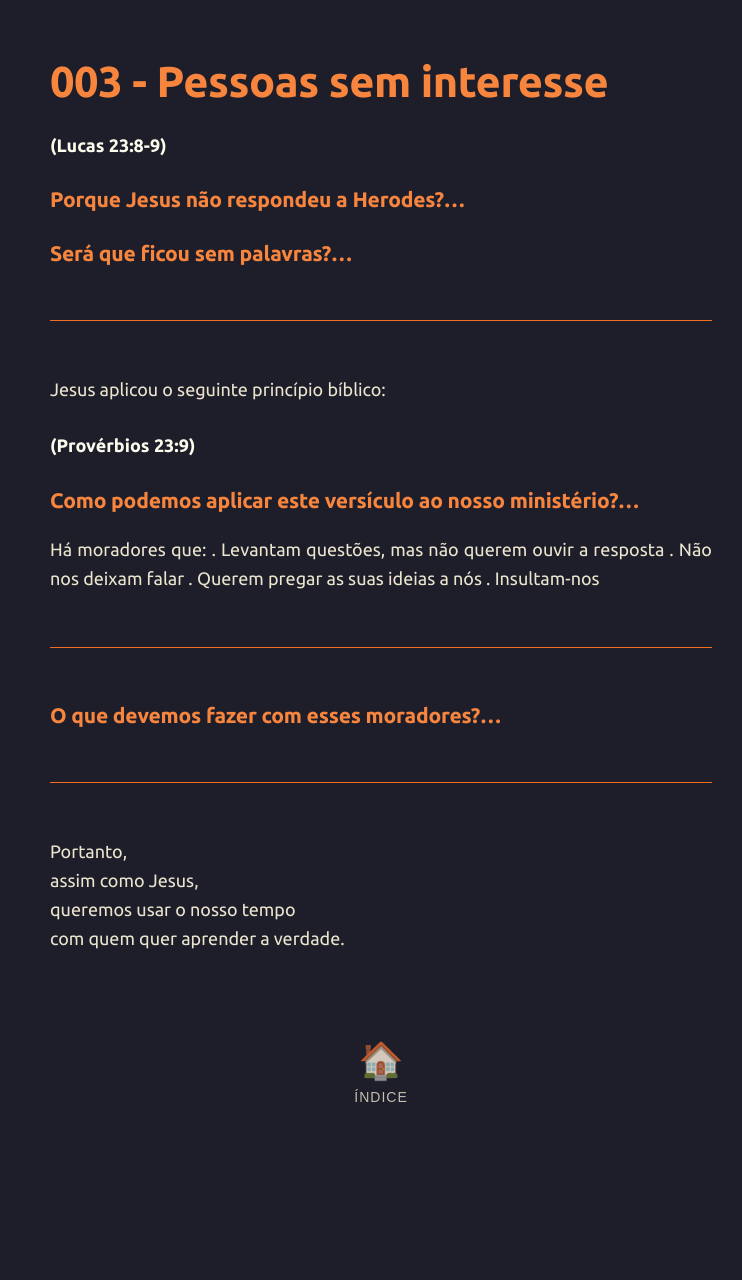
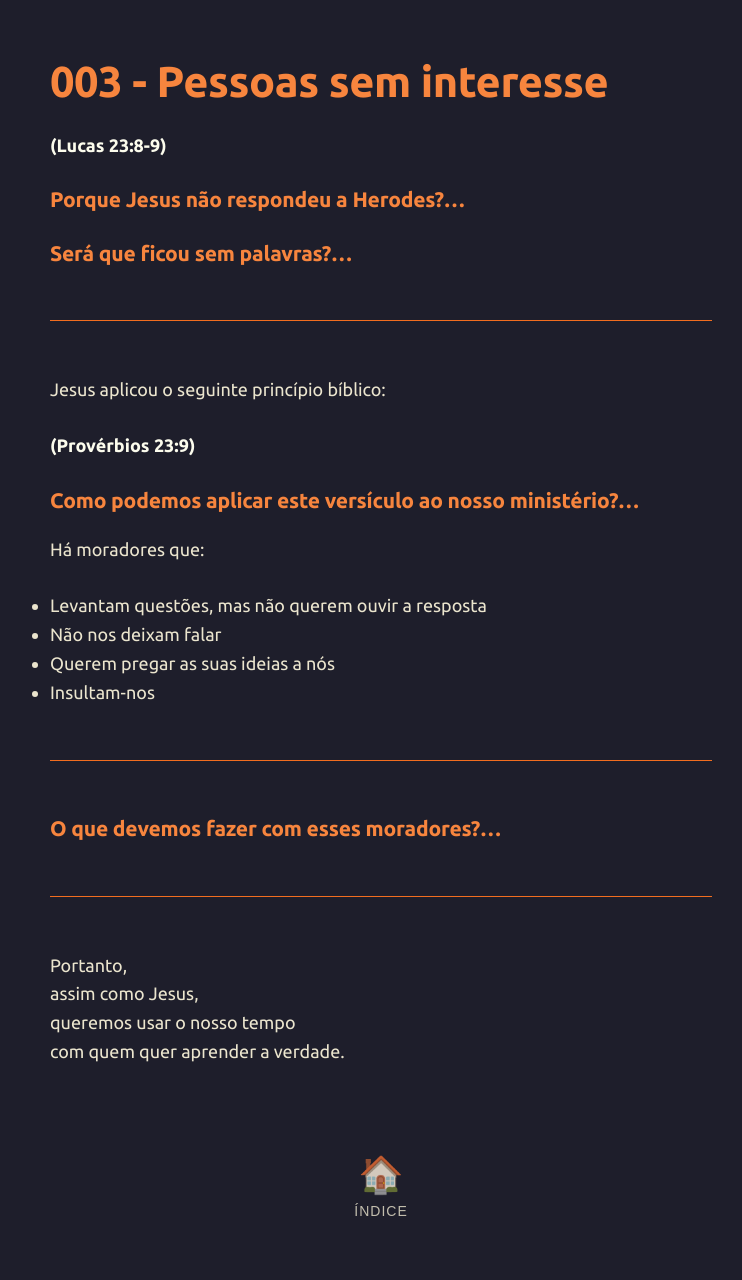
Before and after one commit to joaquim-capitao/jw, a Jekyll site: the page built from saidas/003-saida.md, in a window 1280 px wide. Shown: the whole page, without its empty margins (259-1001 px from the left). Built offline with Jekyll 4.4.1, drawn with Linux system fonts in a browser that asks for light colours; our own code applies the rules of GitHub Pages for plain Markdown files; before the commit the page ends 1167 px from its top, so only the background shows below that.

```diff
--- a/saidas/003-saida.md
+++ b/saidas/003-saida.md
@@ -14,10 +14,10 @@ Jesus aplicou o seguinte princípio bíblico:
 ### Como podemos aplicar este versículo ao nosso ministério?...
 
 Há moradores que:
-. Levantam questões, mas não querem ouvir a resposta
-. Não nos deixam falar
-. Querem pregar as suas ideias a nós
-. Insultam-nos
+- Levantam questões, mas não querem ouvir a resposta
+- Não nos deixam falar
+- Querem pregar as suas ideias a nós
+- Insultam-nos
 
 ---
 
```
